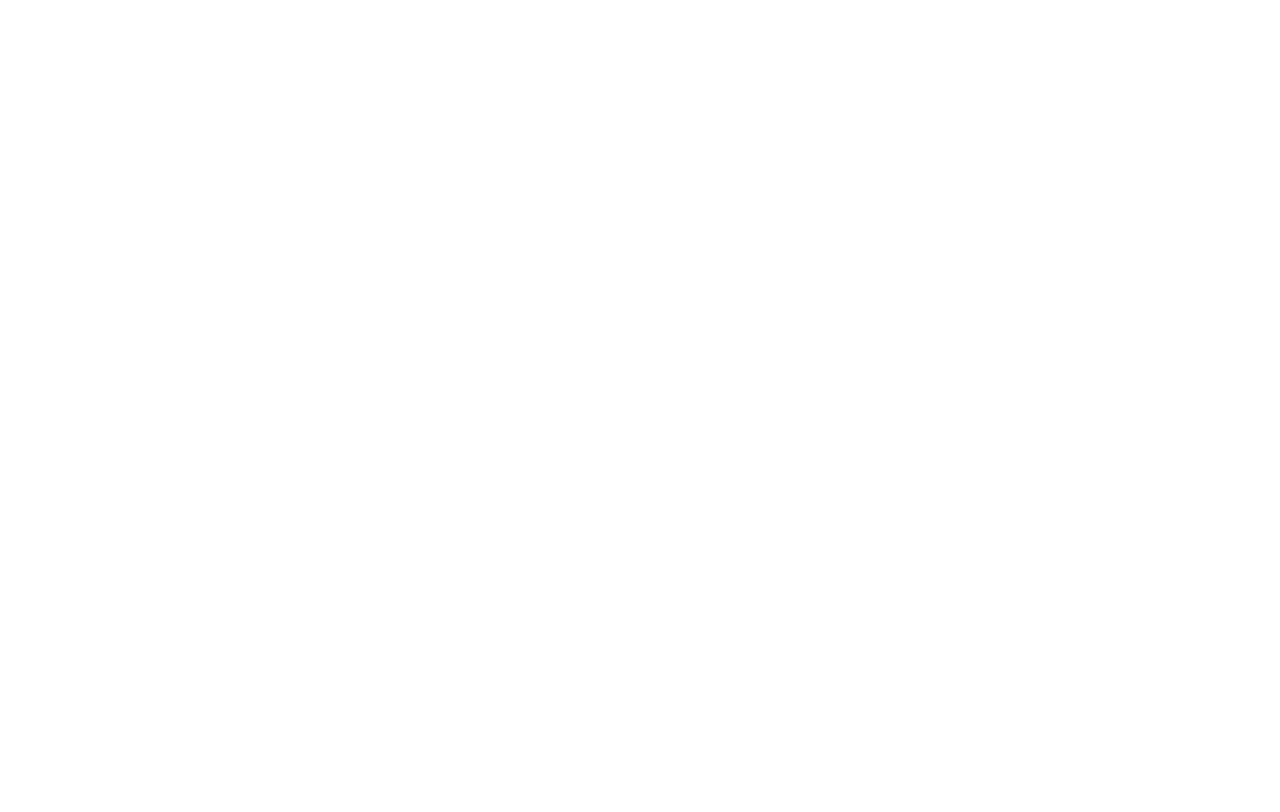
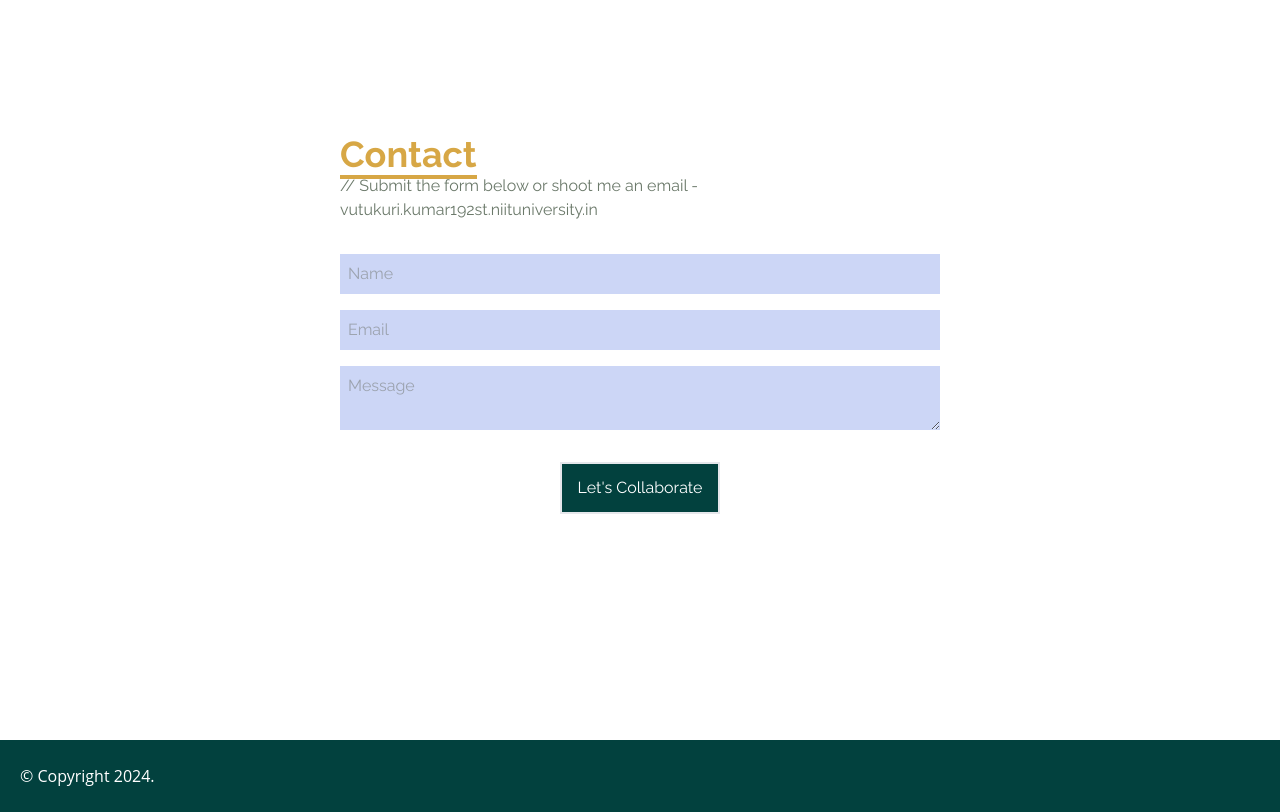
Before and after one commit to KellaSoa/portfolio-app, a React (Vite) app: page / in a window 1280 px wide. Shown: the part 4100-4912 px from the top of the page. Before the commit the page ends 4040 px from the top, so only its background shows below. Built offline with nearby package versions, Linux system fonts and the light colour scheme; a web font is replaced by a local one.

Commit message:
✨ F07 > Contact and footer

```diff
--- a/src/App.tsx
+++ b/src/App.tsx
@@ -3,7 +3,8 @@ import Home from "./components/home/Home";
 import NavBar from "./components/nav/NavBar";
 import Skills from "./components/skills/Skills";
 import Work from "./components/work/Work";
-
+import Contact from "./components/contact/Contact";
+import Footer from "./components/Footer";
 function App() {
   return (
     <div>
@@ -12,6 +13,8 @@ function App() {
       <About />
       <Skills />
       <Work />
+      <Contact />
+      <Footer />
     </div>
   );
 }
--- /dev/null
+++ b/src/components/Footer.tsx
@@ -0,0 +1,11 @@
+export default function Footer() {
+  return (
+    <div className="bg-primary">
+      <div className="container flex flex-col justify-between py-6 sm:flex-row">
+        <p className="pl-5 text-center font-body text-white md:text-left">
+          © Copyright 2024.
+        </p>
+      </div>
+    </div>
+  );
+}
--- /dev/null
+++ b/src/components/contact/Contact.tsx
@@ -0,0 +1,44 @@
+export default function Contact() {
+  return (
+    <div
+      id="contact"
+      className="w-full h-screen flex justify-center items-center p-4"
+    >
+      <form
+        method="POST"
+        action="https://getform.io/f/a699a1b2-f225-434e-b317-1fbbde8e006c"
+        className="flex flex-col max-w-[600px] w-full"
+      >
+        <div className="pb-8">
+          <p className="text-4xl text-yellow font-bold inline border-b-4 border-yellow">
+            Contact
+          </p>
+          <p className="text-blue">
+            // Submit the form below or shoot me an email -
+            vutukuri.kumar192st.niituniversity.in
+          </p>
+        </div>
+        <input
+          className="bg-[#ccd6f6] p-2"
+          type="text"
+          placeholder="Name"
+          name="name"
+        />
+        <input
+          className="my-4 p-2 bg-[#ccd6f6]"
+          type="email"
+          placeholder="Email"
+          name="email"
+        />
+        <textarea
+          className="bg-[#ccd6f6] p-2"
+          name="message"
+          placeholder="Message"
+        ></textarea>
+        <button className="text-white border-2 hover:bg-pink bg-primary hover:border-pink-600 px-4 py-3 my-8 mx-auto flex items-center">
+          Let's Collaborate
+        </button>
+      </form>
+    </div>
+  );
+}
--- a/src/components/portfolio/Portfolio.tsx
+++ /dev/null
@@ -1,92 +0,0 @@
-import apple from "../../assets/img/portfolio-apple.jpeg";
-export default function Portfolio() {
-  return (
-    <div id="work" className="w-full text-gray-300">
-      <div className="max-w-[1000px] mx-auto p-4 flex flex-col justify-center">
-        <div>
-          <p className="text-4xl text-yellow font-bold inline border-b-4 border-yellow ">
-            Check out my Portfolio
-          </p>
-          <p className="py-4 text-blue">
-            // Here's what I have done with the past
-          </p>
-        </div>
-
-        <div className="mx-auto grid w-full grid-cols-1 gap-8 pt-12 sm:w-3/4 md:gap-10 lg:w-full lg:grid-cols-2">
-          <a
-            href="/"
-            className="relative block mx-auto transform transition-all hover:scale-105 md:mx-0 group  shadow-md shadow-pink "
-          >
-            <img src={apple} className="w-full shadow" alt="portfolio image" />
-
-            <span className="absolute inset-0 bg-pink opacity-0 transition-opacity duration-300 group-hover:opacity-90 z-0"></span>
-
-            <div className="absolute inset-0 flex flex-col items-center justify-center opacity-0 transition-opacity duration-300 group-hover:opacity-100 z-10">
-              <h3 className="text-lg font-bold uppercase text-primary mx-4">
-                Title project
-              </h3>
-
-              <p className="text-sm text-white text-center px-4 md:px-8">
-                Lorem Ipsum is simply dummy text of the printing and typesetting
-                industry. Lorem Ipsum has been the industry's standard dummy
-                text ever since the 1500s, when an unknown printer took a galley
-                of type and scrambled it to make a type specimen book. It has
-                survived not only five centuries, but also the leap into
-                electronic typesetting, remaining essentially unchanged. It was
-                popularised in the 1960s with the release of Letraset sheets
-                containing Lorem Ipsum passages, and more recently with desktop
-                publishing software like Aldus PageMaker including versions of
-                Lorem Ipsum.
-              </p>
-            </div>
-
-            <div className="absolute right-0 bottom-0 mr-4 mb-4 opacity-0 transition-opacity duration-300 group-hover:opacity-100 z-10">
-              <button
-                className="block rounded-full border-3 bg-blue hover:bg-pink px-6 py-2 text-center font-body text-lg font-bold uppercase text-white md:text-base hover:bg-primary hover:text-white"
-                onClick={() => (window.location.href = "/your-link")}
-              >
-                Visit Site
-              </button>
-            </div>
-          </a>
-          <a
-            href="/"
-            className="relative block mx-auto transform transition-all hover:scale-105 md:mx-0 group  shadow-md shadow-yellow "
-          >
-            <img src={apple} className="w-full shadow" alt="portfolio image" />
-
-            <span className="absolute inset-0 bg-primary opacity-0 transition-opacity duration-300 group-hover:opacity-90 z-0"></span>
-
-            <div className="absolute inset-0 flex flex-col items-center justify-center opacity-0 transition-opacity duration-300 group-hover:opacity-100 z-10">
-              <h3 className="text-lg font-bold uppercase text-yellow mb-4">
-                Title project
-              </h3>
-
-              <p className="text-sm text-white text-center px-4 md:px-8">
-                Lorem Ipsum is simply dummy text of the printing and typesetting
-                industry. Lorem Ipsum has been the industry's standard dummy
-                text ever since the 1500s, when an unknown printer took a galley
-                of type and scrambled it to make a type specimen book. It has
-                survived not only five centuries, but also the leap into
-                electronic typesetting, remaining essentially unchanged. It was
-                popularised in the 1960s with the release of Letraset sheets
-                containing Lorem Ipsum passages, and more recently with desktop
-                publishing software like Aldus PageMaker including versions of
-                Lorem Ipsum.
-              </p>
-            </div>
-
-            <div className="absolute right-0 bottom-0 mr-4 mb-4 opacity-0 transition-opacity duration-300 group-hover:opacity-100 z-10">
-              <button
-                className="block rounded-full border-3 bg-blue px-6 py-2 text-center font-body text-lg font-bold uppercase text-white md:text-base hover:bg-primary hover:text-white"
-                onClick={() => (window.location.href = "/your-link")}
-              >
-                Visit Site
-              </button>
-            </div>
-          </a>
-        </div>
-      </div>
-    </div>
-  );
-}
```
